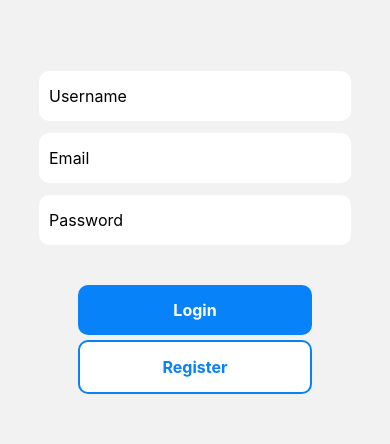
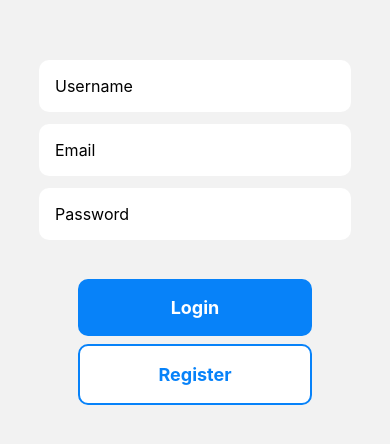
Before and after one commit to OsamaSiddique20/MobileProject, a React Native app: screen / in a window 390 px wide. Shown: the part 196-640 px from the top of the page. Built offline with nearby package versions, Linux system fonts and the light colour scheme; no server answers; the database is empty.

Commit message:
Hopefully second last

```diff
--- a/App.js
+++ b/App.js
@@ -1,78 +1,116 @@
-import { StatusBar } from 'expo-status-bar';
-import { StyleSheet, Text, View ,SafeAreaView} from 'react-native';
-import { NavigationContainer } from '@react-navigation/native';
-import {FontAwesome } from 'react-native-vector-icons'
-import { createBottomTabNavigator } from '@react-navigation/bottom-tabs';
-import { SafeAreaProvider,  } from "react-native-safe-area-context";
+import { StatusBar } from "expo-status-bar";
+import { StyleSheet, Text, View, SafeAreaView } from "react-native";
+import { NavigationContainer } from "@react-navigation/native";
+import { FontAwesome } from "react-native-vector-icons";
+import { createBottomTabNavigator } from "@react-navigation/bottom-tabs";
+import { SafeAreaProvider } from "react-native-safe-area-context";
 
-import LoginScreen from './components/LoginScreen';
-import AdminScreen from './components/AdminScreen';
-import ResturantScreen from './components/ResturantScreen';
-import HomeScreen from './components/HomeScreen';
-import MenuScreen from './components/MenuScreen';
-import MenuDetails from './components/MenuDetails';
-import Cart from './components/Cart';
-import Delivery from './components/Delivery';
-import OrderHistory from './components/OrderHistory';
-import DrawerScreen from './components/DrawerScreen';
-import Tabs from './components/Tabs';
+import LoginScreen from "./components/LoginScreen";
+import AdminScreen from "./components/AdminScreen";
+import ResturantScreen from "./components/ResturantScreen";
+import HomeScreen from "./components/HomeScreen";
+import MenuScreen from "./components/MenuScreen";
+import MenuDetails from "./components/MenuDetails";
+import Cart from "./components/Cart";
+import Delivery from "./components/Delivery";
+import OrderHistory from "./components/OrderHistory";
+import DrawerScreen from "./components/DrawerScreen";
+import Logout from "./components/Logout";
+import Tabs from "./components/Tabs";
 const Tab = createBottomTabNavigator();
-import { createNativeStackNavigator } from '@react-navigation/native-stack';
+import { createNativeStackNavigator } from "@react-navigation/native-stack";
 const Stack = createNativeStackNavigator();
 const Drawer = createDrawerNavigator();
 
 import {
   createDrawerNavigator,
   DrawerToggleButton,
-} from "@react-navigation/drawer";
+} from "@react-navigation/drawer"
 
-const HomeStack = () => (
-  <Stack.Navigator>
-      <Tab.Navigator>
-        <Tab.Screen name="RestTocart" component={RestTocart} options={{ title: 'Home' }} />
-        <Tab.Screen name="OrderHistoryTab" component={OrderHistory} options={{ title: 'Order History' }} />
-      </Tab.Navigator>
-    </Stack.Navigator>
-)
+// const HomeStack = () => (
+//   <Stack.Navigator>
+//     <Tab.Navigator>
+//       <Tab.Screen
+//         name="RestTocart"
+//         component={RestTocart}
+//         options={{ title: "Home" }}
+//       />
+//       <Tab.Screen
+//         name="OrderHistoryTab"
+//         component={OrderHistory}
+//         options={{ title: "Order History" }}
+//       />
+//     </Tab.Navigator>
+//   </Stack.Navigator>
+// );
 
 const RestTocart = () => (
   <Stack.Navigator>
-    <Stack.Screen name="HomeScreen" component={HomeScreen} options={{headerShown: false }}/>
-    <Stack.Screen name="MenuScreen" component={MenuScreen} options={{headerShown: false }}/>
-    <Stack.Screen name="MenuDetails" component={MenuDetails} options={{headerShown: false }}/>
-    <Stack.Screen name="Cart" component={Cart} options={{headerShown: false }}/>
-    <Stack.Screen name="Delivery" component={Delivery} options={{headerShown: false }}/>
+    <Stack.Screen
+      name="HomeScreen"
+      component={HomeScreen}
+      options={{ headerShown: false }}
+    />
+    <Stack.Screen
+      name="MenuScreen"
+      component={MenuScreen}
+      options={{ headerShown: false }}
+    />
+    <Stack.Screen
+      name="MenuDetails"
+      component={MenuDetails}
+      options={{ headerShown: false }}
+    />
+    <Stack.Screen
+      name="Cart"
+      component={Cart}
+      options={{ headerShown: false }}
+    />
+    <Stack.Screen
+      name="Delivery"
+      component={Delivery}
+      options={{ headerShown: false }}
+    />
   </Stack.Navigator>
-)
+);
 
-const TabNavigator = () =>(
-
-  <Tab.Navigator screenOptions={{tabBarActiveTintColor:'darkblue'}}  >
-
-  <Tab.Screen name="RestTocart" component={RestTocart} options={{
-
-  tabBarLabel: 'Home', headerShown: false ,
+const TabNavigator = () => (
+  <Tab.Navigator screenOptions={{ tabBarActiveTintColor: "darkblue" }}>
+    <Tab.Screen
+      name="RestTocart"
+      component={RestTocart}
+      options={{
+        tabBarLabel: "Home",
+        headerShown: false,
         tabBarIcon: ({ color, size }) => (
           <FontAwesome name="home" color={color} size={size} />
-  ),headerTitle:"" }}/>
+        ),
+        headerTitle: "",
+      }}
+    />
 
-<Tab.Screen name="OrderHistory" component={OrderHistory} options={{
-  tabBarLabel: 'OrderHistory',headerShown: false ,
+    <Tab.Screen
+      name="OrderHistory"
+      component={OrderHistory}
+      options={{
+        tabBarLabel: "OrderHistory",
+        headerShown: false,
         tabBarIcon: ({ color, size }) => (
           <FontAwesome name="user" color={color} size={size} />
-  ),headerTitle:"OrderHistory"}}/>
+        ),
+        headerTitle: "OrderHistory",
+      }}
+    />
   </Tab.Navigator>
-
-)
-const DrawerStack = () =>(
-
+);
+const DrawerStack = () => (
   <Drawer.Navigator
     initialRouteName="HomeScreen"
     screenOptions={{
       drawerPosition: "left",
       headerLeft: () => <DrawerToggleButton />,
-    headerTitle: '',
-      headerStyle: { backgroundColor: '#F7F7F7' },
+      headerTitle: "",
+      headerStyle: { backgroundColor: "#F7F7F7" },
     }}
   >
     <Drawer.Screen
@@ -84,34 +122,29 @@ const DrawerStack = () =>(
         headerRight: false,
       }}
     />
-  <Drawer.Screen
-    name="Cart"
-    component={Cart}
-
-  />
-
+    {/* <Drawer.Screen name="LoginScreen" component={LoginScreen} /> */}
   </Drawer.Navigator>
-
-)
+);
 
 export default function App() {
   return (
     <SafeAreaView style={styles.container}>
       <NavigationContainer>
-        <Stack.Navigator initialRouteName="LoginScreen" screenOptions={{ headerShown: false }}>
+        <Stack.Navigator
+          initialRouteName="LoginScreen"
+          screenOptions={{ headerShown: false }}
+        >
           <Stack.Screen name="LoginScreen" component={LoginScreen} />
-          <Stack.Screen name="DrawerStack" component={DrawerStack}
-  />
+          <Stack.Screen name="DrawerStack" component={DrawerStack} />
         </Stack.Navigator>
       </NavigationContainer>
     </SafeAreaView>
-  )
+  );
 }
 
 const styles = StyleSheet.create({
   container: {
     flex: 1,
-    backgroundColor: 'red',
-
+    backgroundColor: "red",
   },
 });
--- a/components/LoginScreen.js
+++ b/components/LoginScreen.js
@@ -12,14 +12,53 @@ const [username,setUsername] = useState()
 const [password,setPassword] = useState()
 const [signedIn,setSignedIn] = useState(false)
 const [flag,setFlag] = useState(false)
+const [flag2,setFlag2] = useState(false)
 const [error,setError] = useState()
 const [confirmPass,setConfirmPass] = useState()
+const [reloadX, setReload] = useState()
+// useEffect(() => {
+//     const reload = async () => {
+//       try {
+//         const q = query(collection(db, "reload"), where("reload", "==", false));
+//         const docs = await getDocs(q);
+
+//         docs.forEach((doc) => {
+//           console.log(doc.data());
+//           setReload(doc.data().reload);
+//         });
+//         console.log('XXXXXX', reloadX);
+//       } catch (error) {
+//         console.error("Error in reload:", error);
+//       }
+//     };
+
+//     reload();
+//   }, []);
+
   useEffect(() => {
+    console.log('In 2nd useEffect',reloadX)
+
         const userCollection = collection(db, 'user');
 
         const unsubscribe1 = onSnapshot(userCollection, async (snapshot) => {
+            const q = query(collection(db, "reload"), where("reload", "==", false));
+            const docs = await getDocs(q);
+
+            docs.forEach((doc) => {
+              console.log('1!!',doc.data().reload);
+              setReload(doc.data().reload)
+              setFlag2(!doc.data().reload)
+            //   if(doc.data().reload == false){
+            //     setFlag2(true)
+            //   }
+
+            })
+            console.log('BEFORE IF',flag2)
+            if (flag2){
+                console.log('INN',flag2)
+                setFlag2(false)
+
                 const userData = snapshot.docs.map((doc) => doc.data());
-
                 for (const x of userData) {
                     if (x.signedin === true) {
                     const userRef = doc(collection(db, 'user'), x.name);
@@ -27,17 +66,18 @@ useEffect(() => {
                         userRef,
                         { signedin: false },
                         { merge: true }
-            );
+                    )
                     }
                 }
+                console.log('All False');
+        }
         });
-
-    // Cleanup function
         return () => {
             unsubscribe1();
           };
+
+
 }, []);
-
 const handleRegister = () => {
         setFlag(true)
 
@@ -65,20 +105,28 @@ const handleRegister = () => {
   }
 
    async function handleLogin  ()  {
+
     setFlag(false)
-    setEmail('')
-    setPassword('')
-    setConfirmPass('')
+
     signInWithEmailAndPassword(auth, email, password)
     .then(async () => {
     const userRef = doc(collection(db, 'user'), `${username}`);
+    const reloadRef = doc(collection(db, 'reload'), 'reload')
     await setDoc(
             userRef,
             {  name: username,signedin:true} ,
             { merge: true }
-    );
+    )
+    await setDoc(
+        reloadRef,
+        {  reload: true} ,
+        { merge: true }
+    )
 
     console.log('Logged in')
+    setEmail('')
+    setPassword('')
+    setConfirmPass('')
     setSignedIn(true)
     navigation.navigate('DrawerStack')
     })
@@ -157,49 +205,49 @@ const styles = StyleSheet.create({
     input: {
         fontSize: wp(4),
         backgroundColor: 'white',
-        paddingHorizontal: 10,
-        paddingVertical: 15,
-        borderRadius: 10,
+        paddingHorizontal: wp(4),
+        paddingVertical: wp(4),
+        borderRadius: wp(2.5),
         marginTop: wp(3)
     },
     inputContainer: {
-        width: '80%'
+        width: wp(80)
     },
     button: {
-        width: '100%',
+        width: wp(60),
         alignItems: 'center',
         backgroundColor: '#0782F9',
-        borderRadius: 10,
-        padding: 15
+        borderRadius: wp(2.5),
+        padding: wp(4.5),
 
     },
     buttonContainer: {
 
-        width: '60%',
+        width: wp(60),
         justifyContent: 'center',
         alignItems: 'center',
-        marginTop: 40
+        marginTop: wp(10)
 
     },
     buttonOutLine: {
-        width: '100%',
+        width: wp(60),
         alignItems: 'center',
         backgroundColor: 'white',
-        borderRadius: 10,
-        padding: 15,
-        marginTop: 5,
+        borderRadius: wp(2.5),
+        padding: wp(4.5),
+        marginTop: wp(2),
         borderColor: '#0782F9',
-        borderWidth: 2
+        borderWidth: wp(0.5)
     },
     buttonText: {
         fontWeight: '700',
         color: 'white',
-        fontSize: 16
+        fontSize: wp(4.5)
     },
     buttonOutLineText: {
         fontWeight: '700',
         color: '#0782F9',
-        fontSize: 16
+        fontSize: wp(4.5)
     }
 
 })
--- /dev/null
+++ b/components/Logout.js
@@ -0,0 +1,17 @@
+import { StyleSheet, Text, View } from 'react-native'
+
+import React,{useEffect, useState} from 'react';
+const Logout = () => {
+    useEffect((navigation)=>{
+        navigation.navigate('LoginScreen')
+    })
+  return (
+    <View>
+      <Text>Logout</Text>
+    </View>
+  )
+}
+
+export default Logout
+
+const styles = StyleSheet.create({})
```
Also changed, not shown: components/HomeScreen.js (+149 -72 lines). Lines whose indentation alone changed are shown as unchanged.
